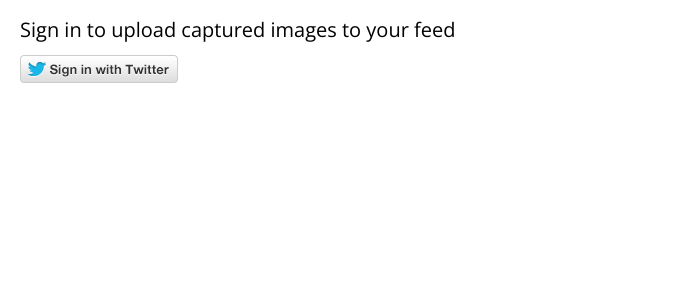
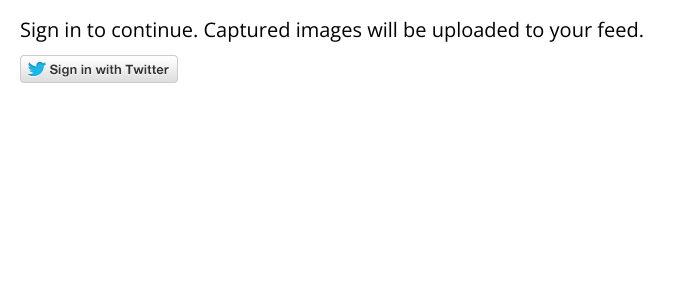
Before and after one commit to lonekorean/diff-cam-feed, a Node server app: template server/views/home.hbs in a window 1280 px wide. Shown: the top 300 px of the page, without its empty margins (0-686 px from the left). Run offline with Node 20, Linux system fonts and the light colour scheme; the template is opened without the code that fills it, so the values that code supplies are empty; style sheets or scripts are compiled from the project's sources; some libraries are stand-ins or nearby versions.

Commit message:
Minor tweaks, favicon

```diff
--- a/server/views/home.hbs
+++ b/server/views/home.hbs
@@ -3,15 +3,17 @@
 	<head>
 		<meta charset="utf-8">
 		<meta name="viewport" content="width=device-width, initial-scale=1">
+		<meta name="description" content="Web app that uses motion detection to take a snapshot when something moves, then uploads the image to Twitter.">
 
-		<title>Diff Cam</title>
+		<title>Diff Cam Feed</title>
 
+		<link rel="icon" type="image/png" href="images/favicon.png" />
 		<link rel="stylesheet" href="https://maxcdn.bootstrapcdn.com/font-awesome/4.5.0/css/font-awesome.min.css">
 		<link rel="stylesheet" href="css/site.css">
 	</head>
 	<body>
 		{{#unless user}}
-			<h1>Sign in to upload captured images to your feed</h1><br>
+			<h1>Sign in to continue. Captured images will be uploaded to your feed.</h1><br>
 			<a href="/twitter/login" class="twitter-button"><img src="images/sign-in-with-twitter.png" alt="Sign in with Twitter"></a>
 		{{else}}
 			<header>
```
Also changed, not shown: client/images/favicon.png (added).
